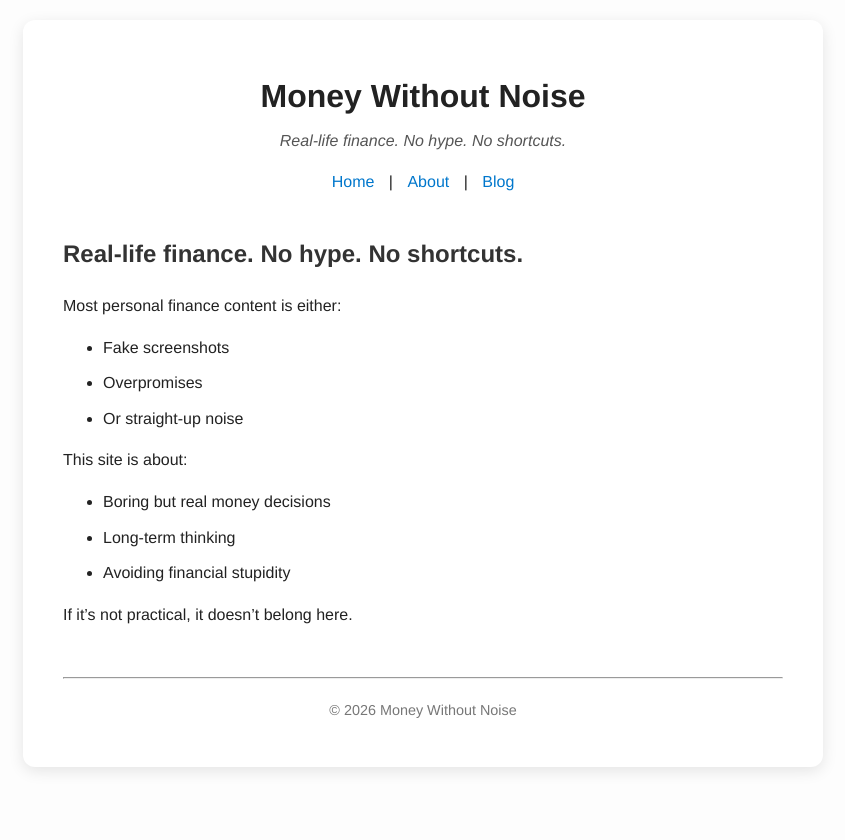
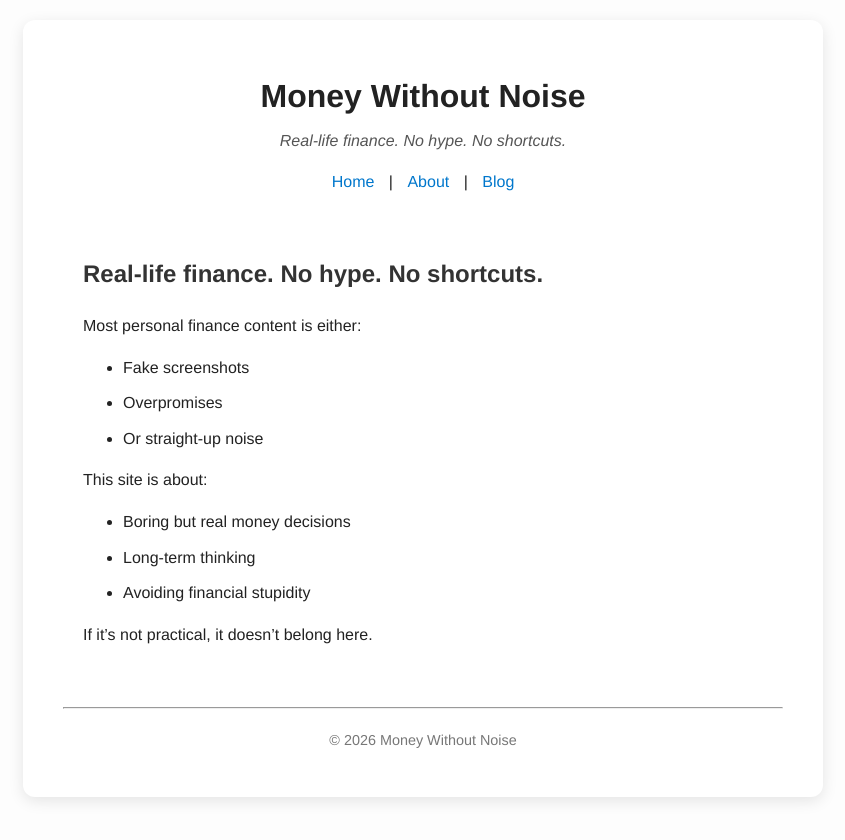
Before and after one commit to HarieshMK/HarieshMK.github.io, a Jekyll site: the page built from index.md, in a window 1280 px wide. Shown: the top 840 px of the page, without its empty margins (217-1062 px from the left). Built offline with Jekyll 4.4.1, drawn with Linux system fonts in a browser that asks for light colours.

Commit message:
Update style.css

```diff
--- a/assets/css/style.css
+++ b/assets/css/style.css
@@ -4,6 +4,11 @@ body {
   font-family: -apple-system, BlinkMacSystemFont, "Segoe UI", Roboto, Helvetica, Arial, sans-serif;
   line-height: 1.7;
   margin: 0;
+}
+main {
+  max-width: 720px;
+  margin: 60px auto;
+  padding: 0 20px;
 }
 body {
   font-family: "Helvetica Neue", Helvetica, Arial, sans-serif;
```
